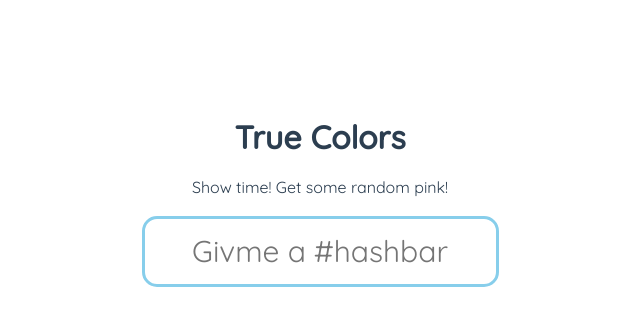
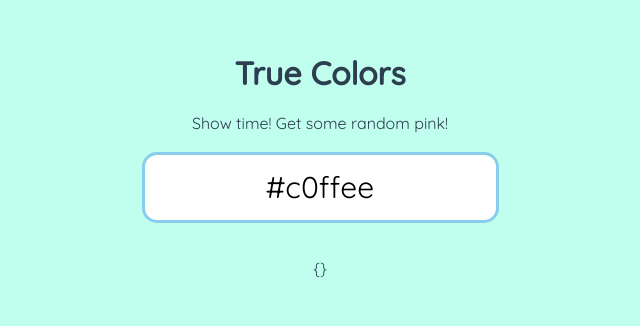
Before and after one commit to life-hackers/true-colors, a Vue app: page / in a window 1280 px wide. Shown: the part 158-484 px from the top of the page, without its empty margins (320-960 px from the left). Built offline with nearby package versions, Linux system fonts and the light colour scheme.

Commit message:
change bg by input

```diff
--- a/package.json
+++ b/package.json
@@ -15,8 +15,9 @@
     "build": "node build/build.js"
   },
   "dependencies": {
+    "lodash": "^4.17.10",
+    "normalize.css": "^8.0.0",
     "vue": "^2.5.2",
-    "normalize.css": "^8.0.0",
     "vue-router": "^3.0.1"
   },
   "devDependencies": {
--- a/src/App.vue
+++ b/src/App.vue
@@ -1,21 +1,27 @@
 <template>
-  <div class='main'>
+  <div class='main' :style='style'>
     <h1> True Colors </h1>
     <router-view/>
   </div>
 </template>
 
 <script>
+import { store } from './store'
 export default {
-  name: 'App'
+  name: 'App',
+  data () {
+    return {
+      style: store.appStyle
+    }
+  }
 }
 </script>
 
 <style scoped>
 .main {
-  padding: 0 10%;
-  margin-top: 20%;
-  text-align: center;
+  padding-top: 15%;
+  align-items: center;
+  flex: 1 0 100%;
   color: #2c3e50;
   display: flex;
   flex-flow: column;
--- a/src/components/landing-page.vue
+++ b/src/components/landing-page.vue
@@ -1,17 +1,32 @@
 <template>
-  <div>
+  <div id='id' class='host' :style='style'>
     <div class='info'> Show time! {{ msg }} </div>
     <input class='hasha'
       type='text'
+      v-model='style.background'
       placeholder='Givme a #hashbar'/>
+    <p></p>
+    {{ raw }}
   </div>
 </template>
 
 <script>
+import { debounce } from 'lodash'
+import { store } from '../store'
 export default {
   name: 'landing-page',
+  watch: {
+    'style.background': debounce(function () {
+      let a = this.$el ? getComputedStyle(this.$el) : {}
+      console.log(a['background-color'])
+      this.raw.rgb = a['background-color']
+      this.$forceUpdate()
+    }, 400)
+  },
   data () {
     return {
+      raw: {},
+      style: store.appStyle,
       msg: 'Get some random pink!'
     }
   }
@@ -20,6 +35,9 @@ export default {
 
 <!-- Add "scoped" attribute to limit CSS to this component only -->
 <style scoped>
+.host {
+  text-align: center;
+}
 .hasha {
   margin: 20px auto;
   padding: 15px;
--- /dev/null
+++ b/src/store.js
@@ -0,0 +1,9 @@
+import Vue from 'vue'
+
+export const store = new Vue({
+  data: {
+    appStyle: {
+      background: '#c0ffee'
+    }
+  }
+})
```
Also changed, not shown: 1 other file (tests, documents, lock files or other folders).
